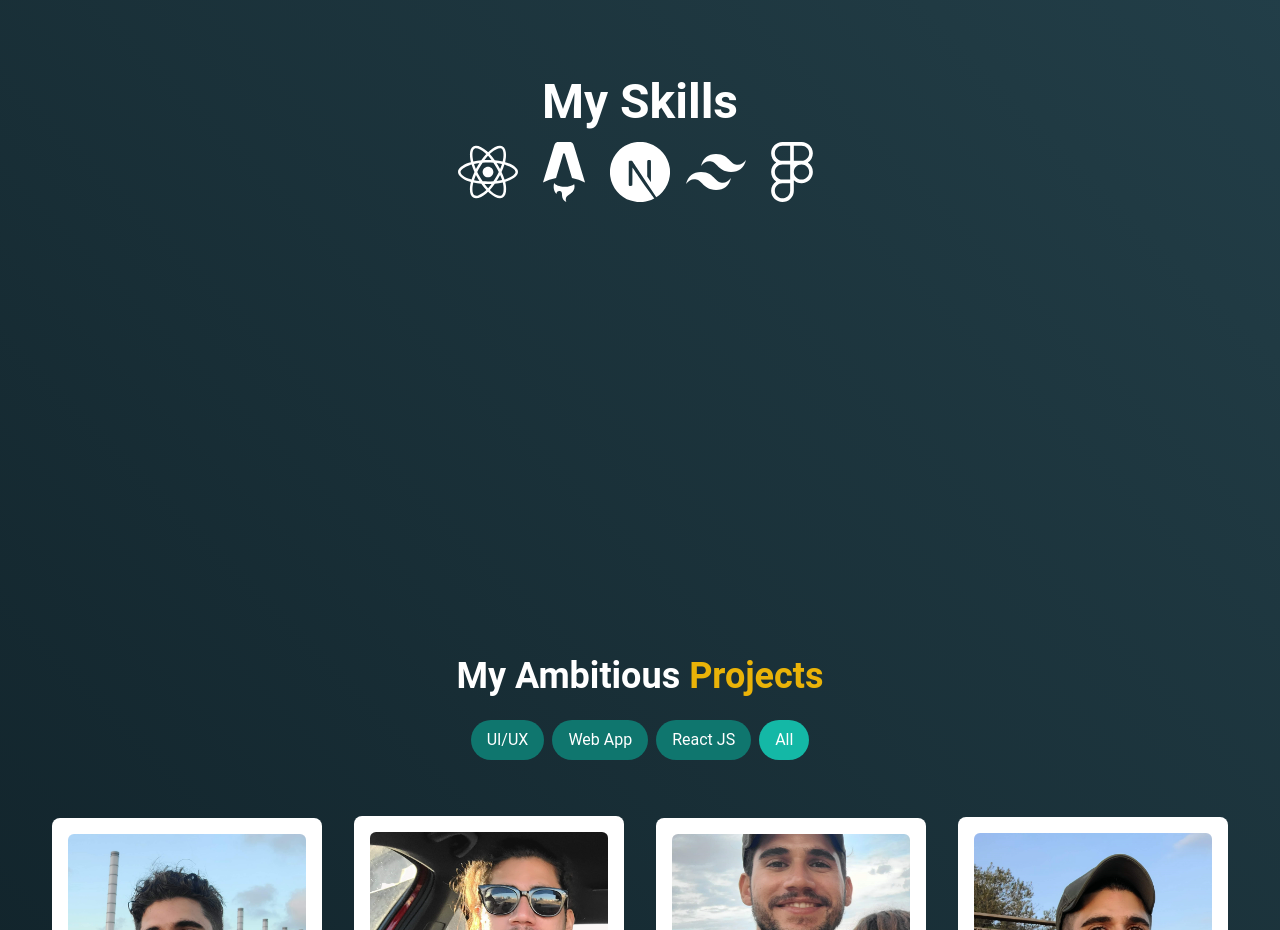
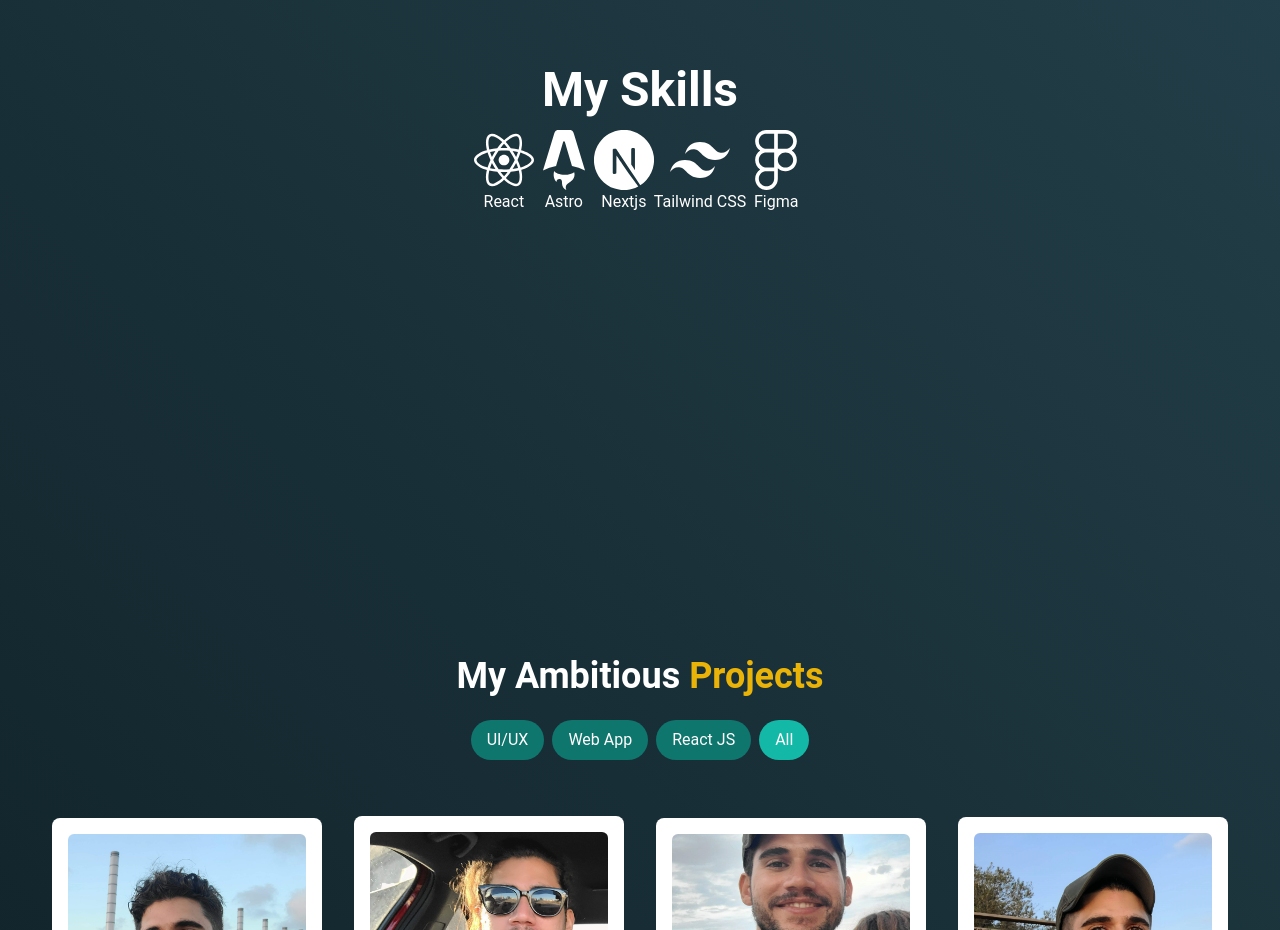
Before and after one commit to solarluiso/solarluiso-porfolio, a React (Vite) app: page / in a window 1280 px wide. Shown: the part 1960-2890 px from the top of the page. Built offline with nearby package versions, Linux system fonts and the light colour scheme.

Commit message:
passing icons as internal data

```diff
--- a/src/components/Skills.jsx
+++ b/src/components/Skills.jsx
@@ -1,8 +1,11 @@
 import React from "react";
-import { FaReact, FaFigma } from "react-icons/fa";
-import { SiTailwindcss, SiNextdotjs, SiAstro } from "react-icons/si";
+import { motion } from "framer-motion";
+
+import useSkillData from "../data/SkillData";
 
 const Skills = () => {
+  const skills = useSkillData();
+
   return (
     <section
       id="skills"
@@ -11,12 +14,20 @@ const Skills = () => {
       <h2 className="text-3xl md:text-4xl lg:text-5xl font-bold mb-4">
         My Skills
       </h2>
-      <div className="flex space-x-4">
-        <FaReact className="text-6xl" />
-        <SiAstro className="text-6xl" />
-        <SiNextdotjs className="text-6xl" />
-        <SiTailwindcss className="text-6xl" />
-        <FaFigma className="text-6xl" />
+      <div className="flex flex-row md:flex-col">
+        <motion.div className="flex flex-1 flex-wrap justify-start items-start mr-5 md:mr-0">
+          {skills.map((skill) => (
+            <motion.div
+              whileInView={{ opacity: [0, 1] }}
+              transition={{ duration: 0.5 }}
+              className="app__skills-item flex flex-col justify-center items-center"
+              key={skill.name}
+            >
+              <div className="app__flex text-6xl">{skill.icon}</div>
+              <p className="p-text">{skill.name}</p>
+            </motion.div>
+          ))}
+        </motion.div>
       </div>
     </section>
   );
--- /dev/null
+++ b/src/data/SkillData.jsx
@@ -0,0 +1,39 @@
+import { useState, useEffect } from "react";
+import { FaReact, FaFigma } from "react-icons/fa";
+import { SiTailwindcss, SiNextdotjs, SiAstro } from "react-icons/si";
+
+const useSkillData = () => {
+  const [skills, setSkills] = useState([]);
+
+  useEffect(() => {
+    // Simulating fetching data locally
+    const mockSkillsData = [
+      {
+        name: "React",
+        icon: <FaReact />,
+      },
+      {
+        name: "Astro",
+        icon: <SiAstro />,
+      },
+      {
+        name: "Nextjs",
+        icon: <SiNextdotjs />,
+      },
+      {
+        name: "Tailwind CSS",
+        icon: <SiTailwindcss />,
+      },
+      {
+        name: "Figma",
+        icon: <FaFigma />,
+      },
+    ];
+
+    setSkills(mockSkillsData);
+  }, []);
+
+  return skills;
+};
+
+export default useSkillData;
```
